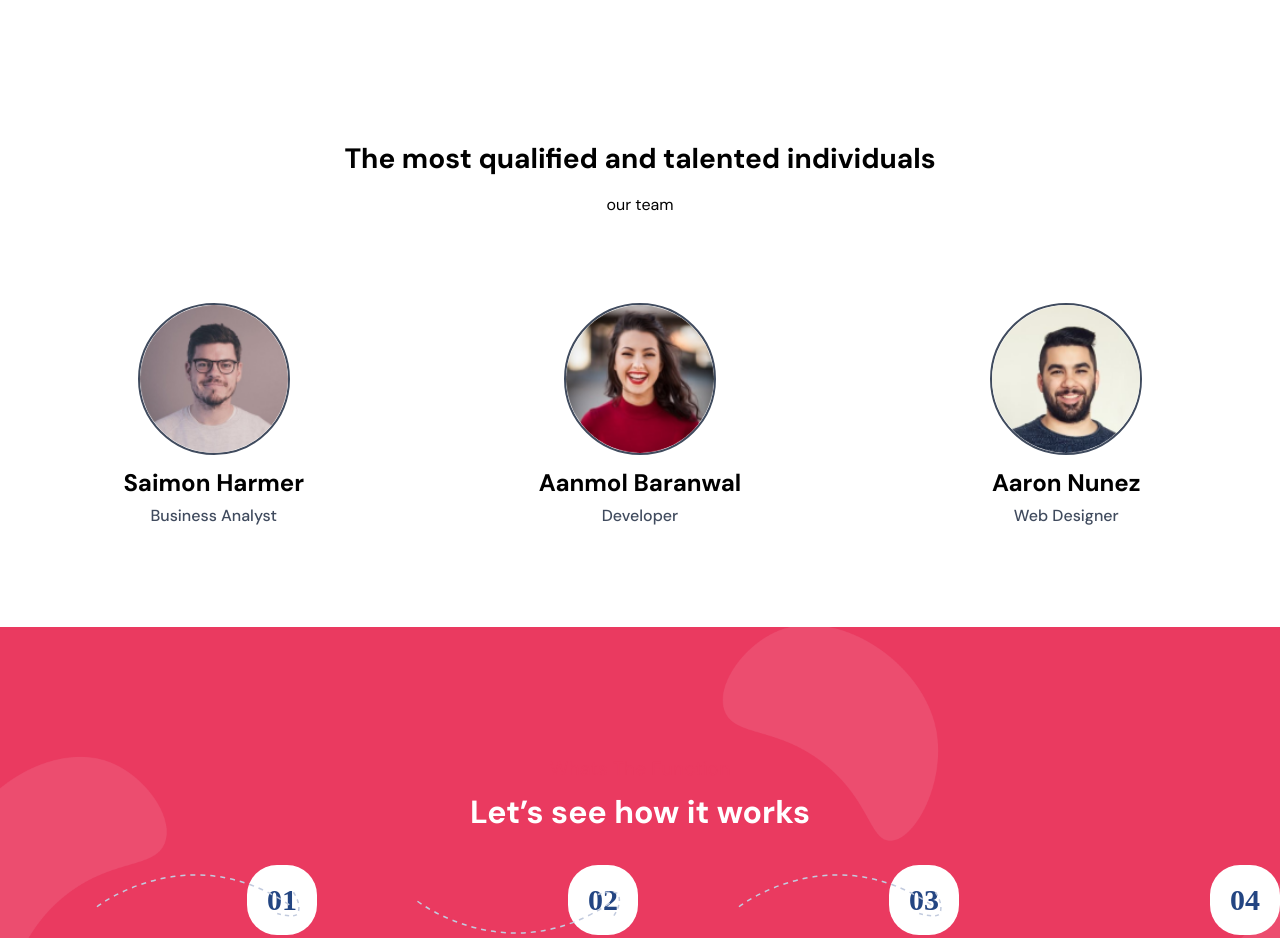
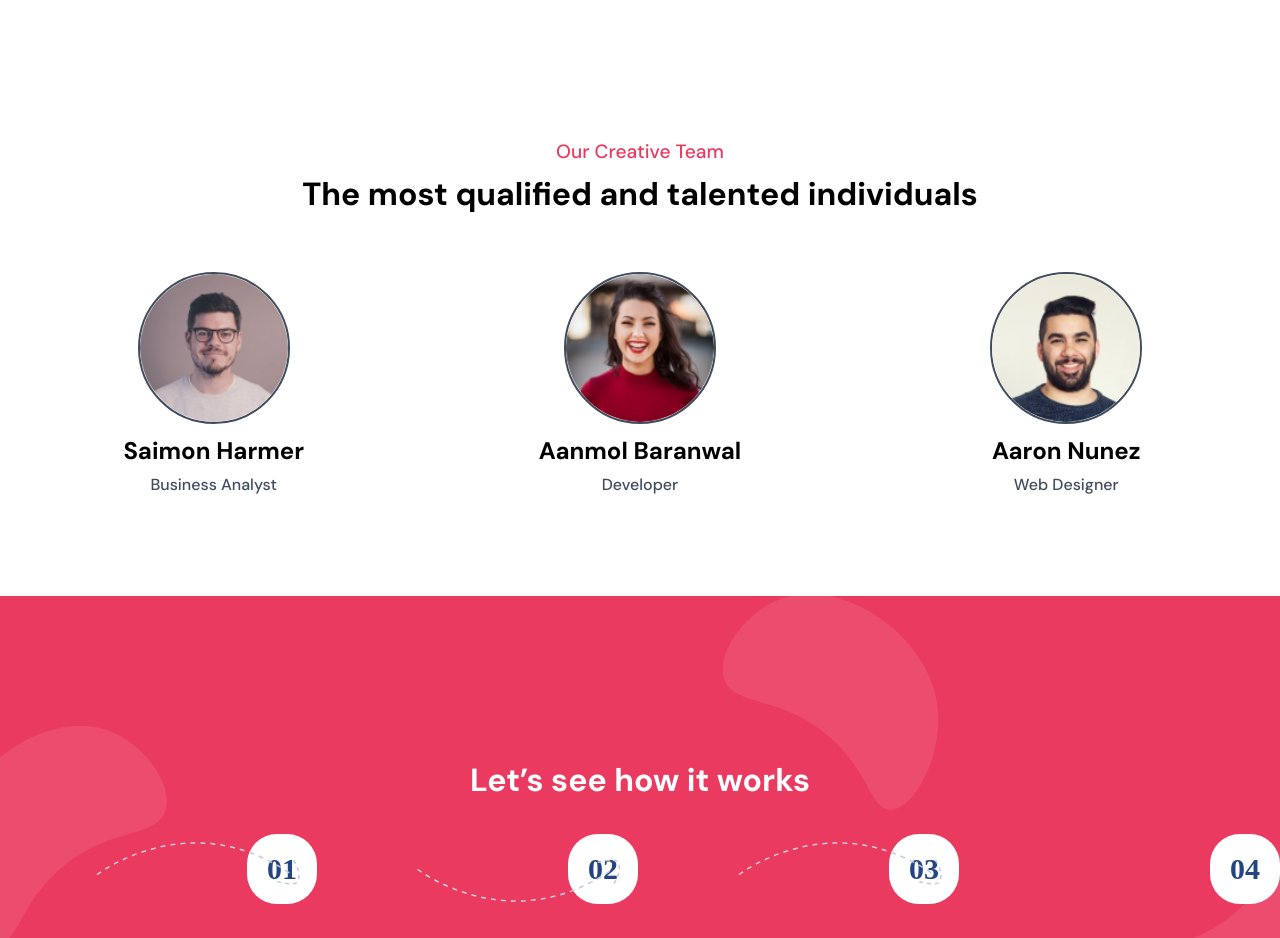
Before and after one commit to Anmol-Baranwal/WaitSmart, a Next.js app: page / in a window 1280 px wide. Shown: the part 1481-2419 px from the top of the page. Built offline with nearby package versions, Linux system fonts and the light colour scheme.

Commit message:
update styling and add more icons for social links

```diff
--- a/components/Team/Team.js
+++ b/components/Team/Team.js
@@ -1,7 +1,17 @@
 import { Container, Grid } from "@chakra-ui/react";
-import SectionHeading from "../SectionHeading/SectionHeading";
+import SectionHeader from "../SectionHeading/SectionHeader";
 import Card from "../Card/Card";
-import { FaFacebookF, FaTwitter, FaInstagram } from "react-icons/fa";
+import {
+  FaFacebookF,
+  FaTwitter,
+  FaInstagram,
+  FaGithub,
+  FaLinkedin,
+  FaDev,
+  FaProductHunt,
+  FaDribbble,
+  FaUserCircle,
+} from "react-icons/fa";
 import data from "@/data/team.json";
 import styles from "./team.module.css";
 
@@ -10,14 +20,21 @@ const Team = () => {
     facebook: <FaFacebookF />,
     twitter: <FaTwitter />,
     instagram: <FaInstagram />,
+    github: <FaGithub />,
+    linkedin: <FaLinkedin />,
+    dev: <FaDev />,
+    producthunt: <FaProductHunt />,
+    dribbble: <FaDribbble />,
+    user: <FaUserCircle />,
   };
 
   return (
     <section className={styles.team}>
       <Container>
-        <SectionHeading
+        <SectionHeader
           title="The most qualified and talented individuals"
-          description="our team"
+          slogan="our creative team"
+          isWhite={false}
         />
 
         <Grid className={styles.grid}>
--- a/components/Team/team.module.css
+++ b/components/Team/team.module.css
@@ -9,24 +9,18 @@
 .grid {
   margin-top: 0;
   grid-gap: 35px 0px;
-  grid-template-columns: repeat(2, 1fr);
+  grid-template-columns: repeat(3, 1fr);
 }
 
-@media screen and (min-width: 40em) {
+@media (max-width: 1120px) {
   .grid {
     grid-template-columns: repeat(2, 1fr);
   }
 }
 
-@media screen and (min-width: 52em) {
+@media (max-width: 740px) {
   .grid {
-    grid-template-columns: repeat(2, 1fr);
-  }
-}
-
-@media screen and (min-width: 64em) {
-  .grid {
-    grid-template-columns: repeat(3, 1fr);
+    grid-template-columns: repeat(1, 1fr);
   }
 }
 
```
